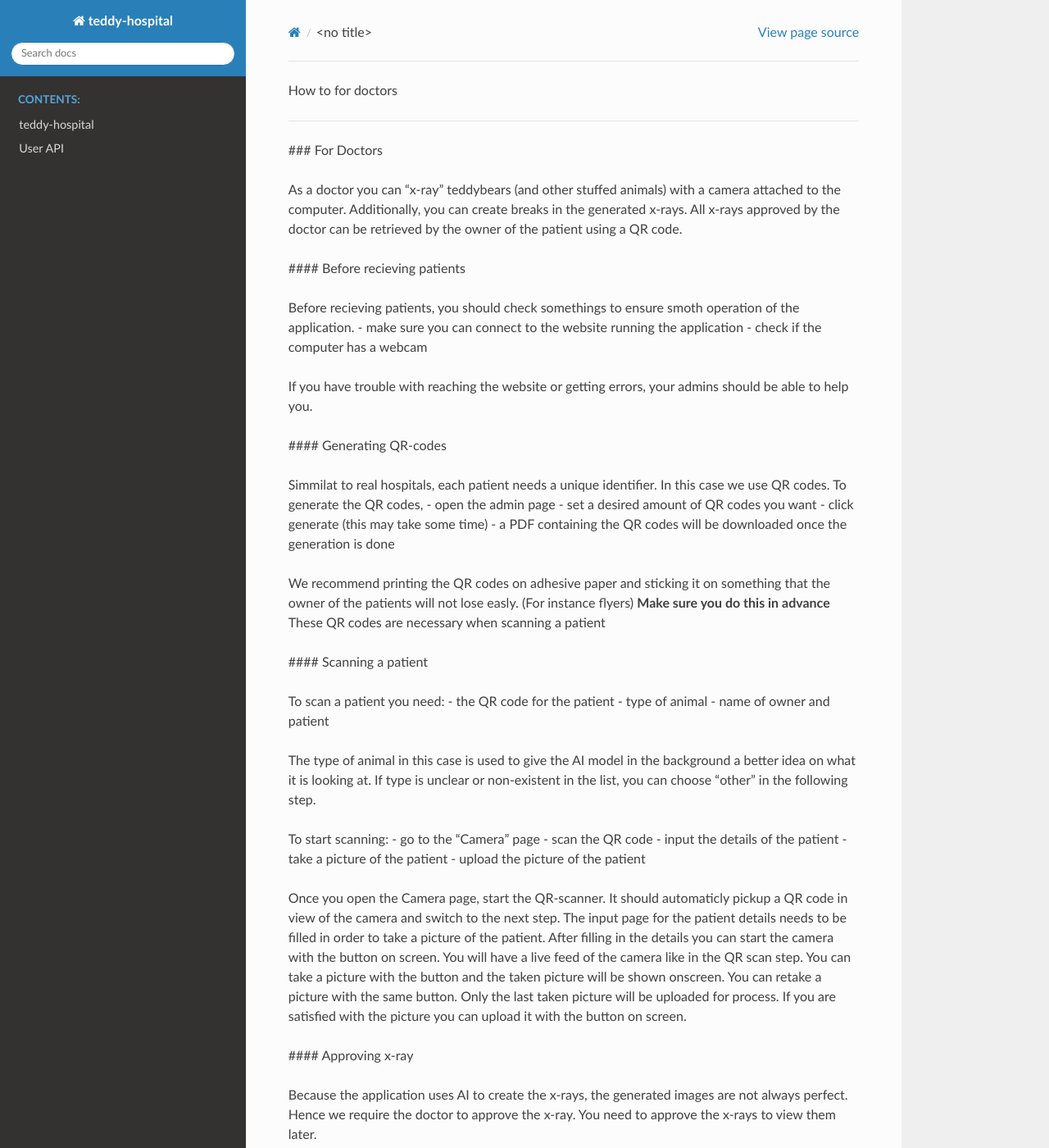
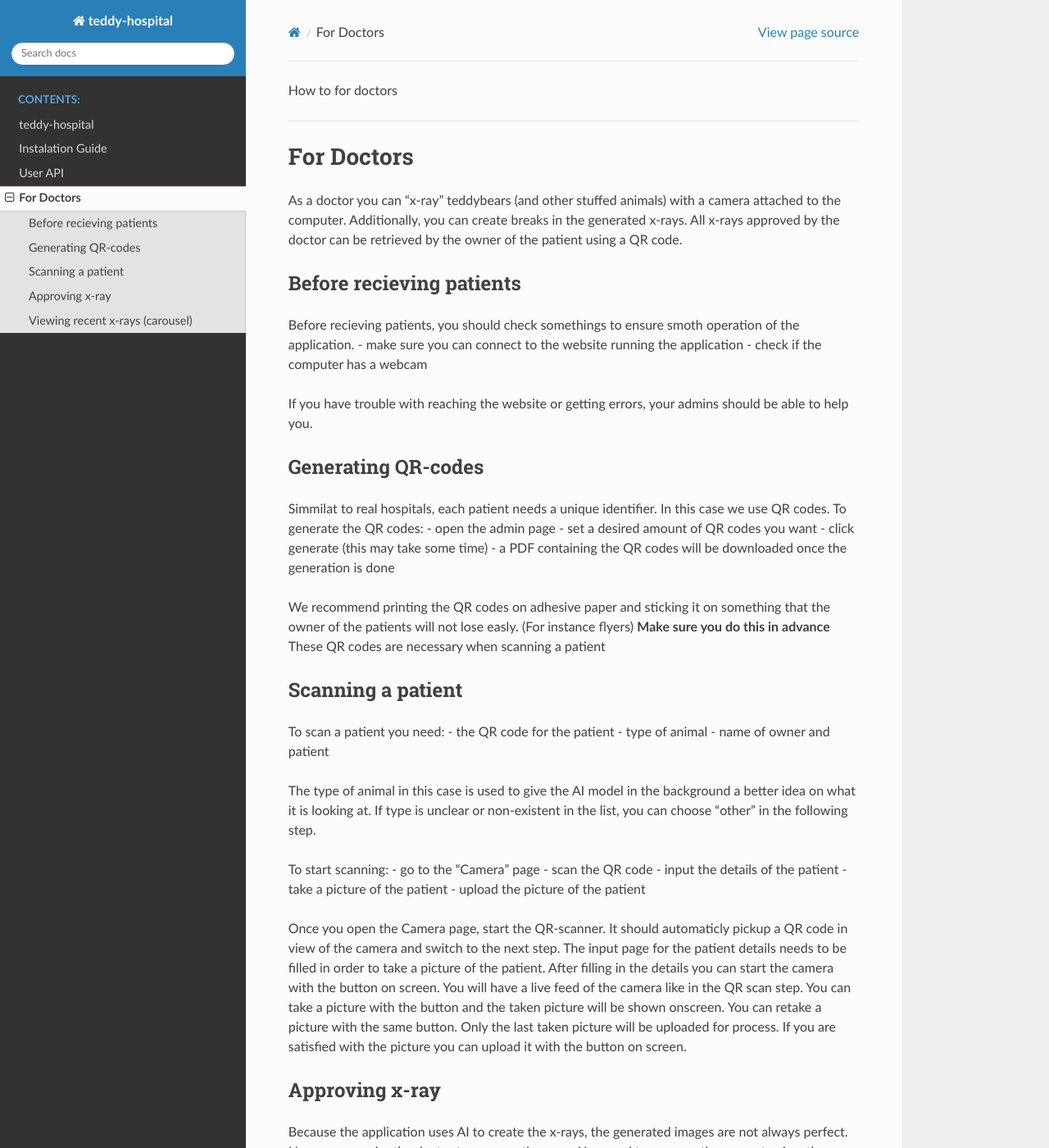
Before and after one commit to HealyTea12/teddy-hospital, a Sphinx documentation site: the page built from doc/doctor.rst, in a window 1280 px wide and 1400 px high. Shown: the whole window at 82% size. Built offline with Sphinx 7.4.7 and the Read the Docs theme 3.1.0, drawn with Linux system fonts in a browser that asks for light colours; some of the changed text lies outside the part shown.

```diff
--- a/doc/doctor.rst
+++ b/doc/doctor.rst
@@ -2,24 +2,25 @@
 
 ==================
 
-### For Doctors
+For Doctors
+===========
 
 As a doctor you can "x-ray" teddybears (and other stuffed animals) with a camera attached to the computer.
 Additionally, you can create breaks in the generated x-rays.
 All x-rays approved by the doctor can be retrieved by the owner of the patient using a QR code.
 
-#### Before recieving patients
-
+Before recieving patients
+-------------------------
 Before recieving patients, you should check somethings to ensure smoth operation of the application.
 - make sure you can connect to the website running the application
 - check if the computer has a webcam
 
 If you have trouble with reaching the website or getting errors, your admins should be able to help you.
 
-#### Generating QR-codes
-
+Generating QR-codes
+-------------------
 Simmilat to real hospitals, each patient needs a unique identifier. In this case we use QR codes.
-To generate the QR codes,
+To generate the QR codes:
 - open the admin page
 - set a desired amount of QR codes you want
 - click generate (this may take some time)
@@ -29,8 +30,8 @@
 **Make sure you do this in advance**
 These QR codes are necessary when scanning a patient
 
-#### Scanning a patient
-
+Scanning a patient
+------------------
 To scan a patient you need:
 - the QR code for the patient
 - type of animal
@@ -52,8 +53,8 @@
 You can retake a picture with the same button. Only the last taken picture will be uploaded for process.
 If you are satisfied with the picture you can upload it with the button on screen.
 
-#### Approving x-ray
-
+Approving x-ray
+---------------
 Because the application uses AI to create the x-rays, the generated images are not always perfect. Hence we require the doctor to approve the x-ray.
 You need to approve the x-rays to view them later.
 
@@ -67,8 +68,8 @@
 If rejected the AI model trys again and will send the newly generated images again until one is approved.
 Once approved the generated image, along with the original images will be uploaded to storage for later retreaval.
 
-#### Viewing recent x-rays (carousel)
-
+Viewing recent x-rays (carousel)
+--------------------------------
 To view recently approved x-rays head to the "Carousel" page.
 Here you can:
 - cycle through recently approved x-rays (automaticly ot manually)
--- a/doc/index.rst
+++ b/doc/index.rst
@@ -6,6 +6,7 @@
    :caption: Contents:
 
    intro
+   install
    api
    doctor
    admin
```
Also changed, not shown: doc/install.rst (added, +47 -0 lines).
